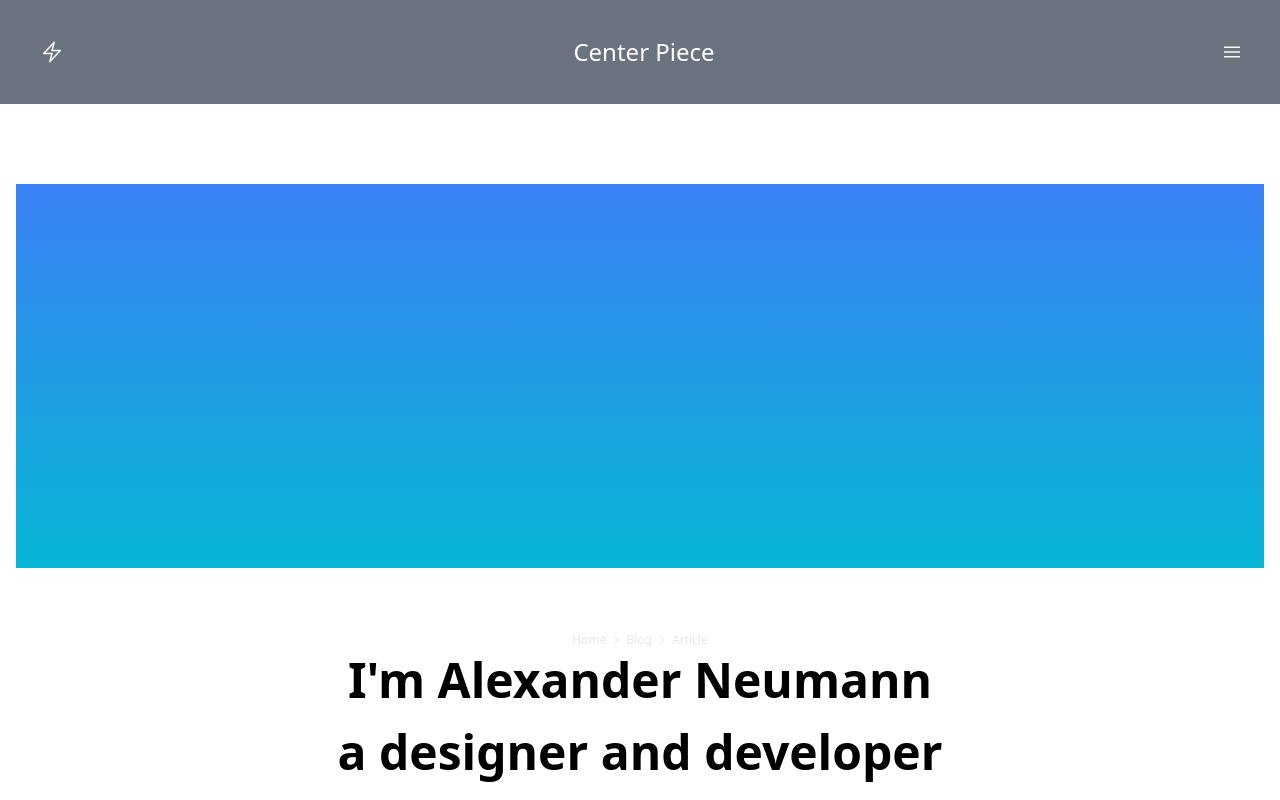
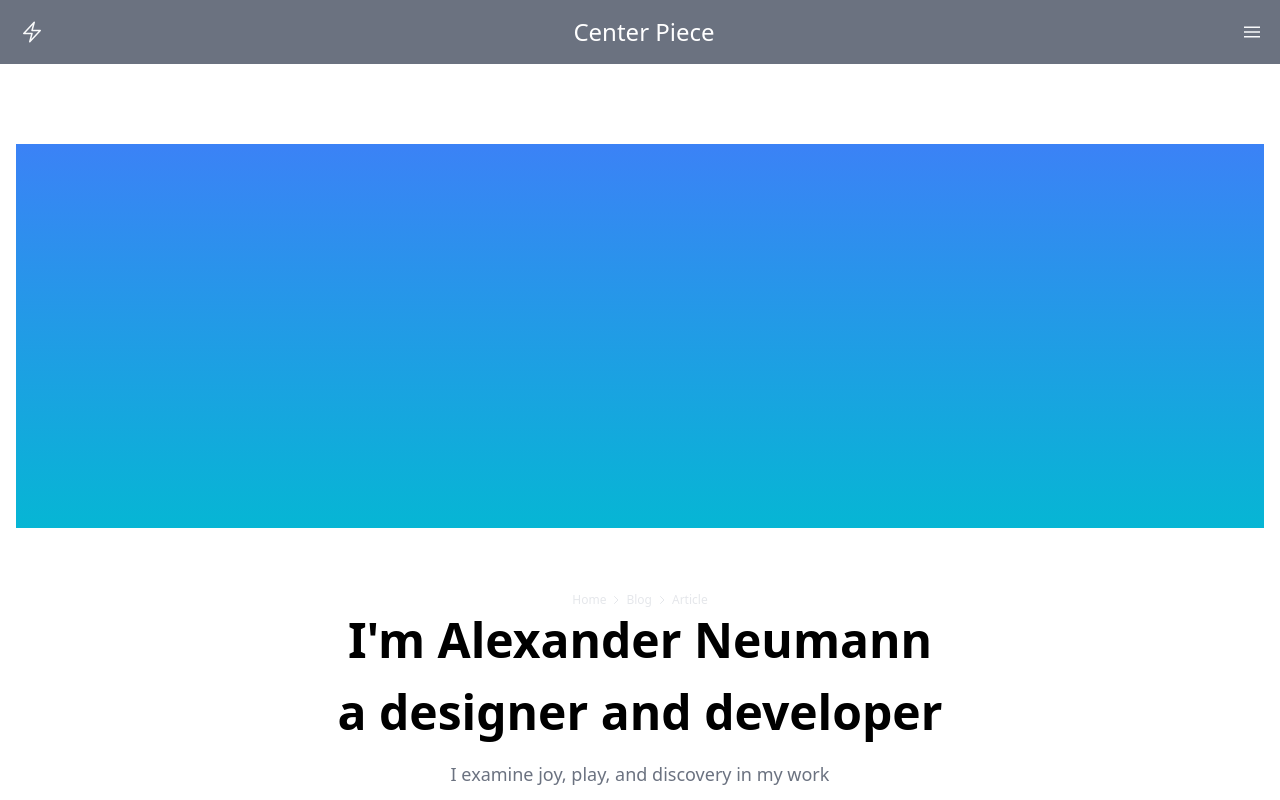
Before and after one commit to ssjkhan/akndesign, a React (Vite) app: page / in a window 1280 px wide. Shown: the top 800 px of the page. Built offline with nearby package versions, Linux system fonts and the light colour scheme.

Commit message:
proto-type: sticky navbar

```diff
--- a/src/components/Header.tsx
+++ b/src/components/Header.tsx
@@ -13,7 +13,10 @@ export default function Header() {
 
   console.log(showMenu);
   return (
-    <nav className="px-10 py-10 bg-gray-500" ref={ref}>
+    <nav
+      className="sticky sm:px-5 sm:py-5 top-0 px-10 py-10 bg-gray-500"
+      ref={ref}
+    >
       <div className="flex justify-between items-center">
         <button>
           <svg
```
